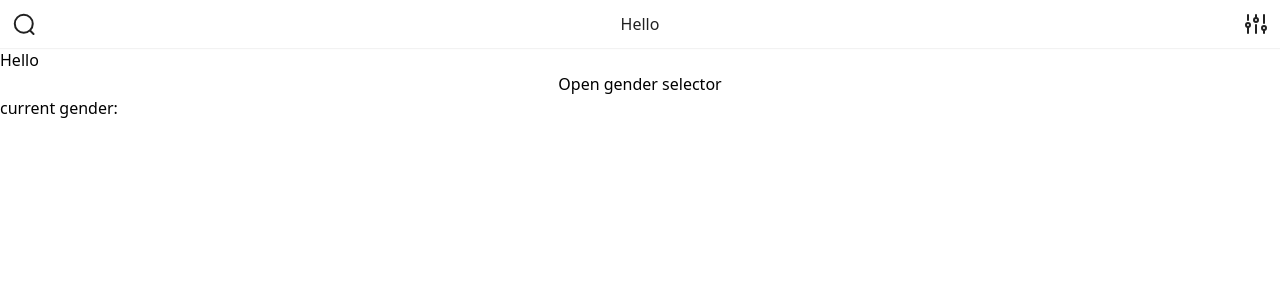
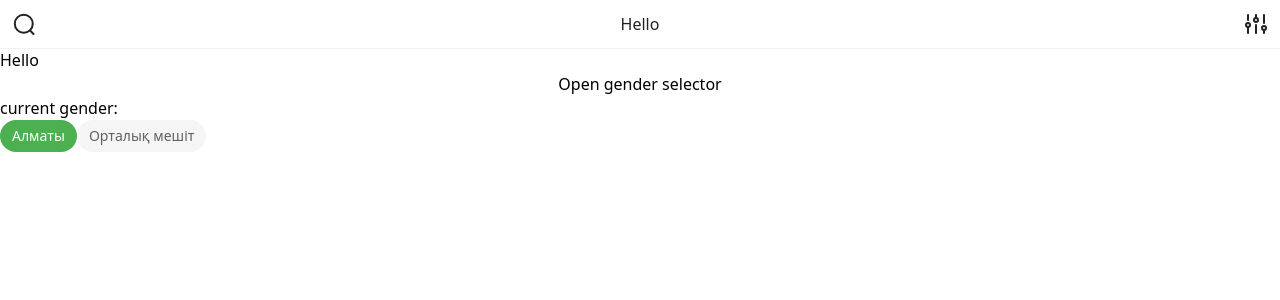
Before and after one commit to rasult22/meshit.kz, a React (Vite) app: page /filter in a window 1280 px wide. Shown: the top 300 px of the page. Built offline with nearby package versions, Linux system fonts and the light colour scheme.

Commit message:
feat(ui): ui-chip

```diff
--- a/src/App.tsx
+++ b/src/App.tsx
@@ -3,6 +3,7 @@ import React, { ReactElement, useState } from 'react'
 import FeatureDatePicker from './features/datepicker/feature-datepicker'
 import FeatureGenderSelector from './features/gender-selector/feature-gender-selector'
 import FeatureAppNavbar from './features/app-navbar/feature-app-navbar'
+import UIChip from './ui/chips/ui-chip'
 
 function App(): ReactElement {
   const [isGenderSelectorOpen, setGenderOpen] = useState(false)
@@ -22,6 +23,10 @@ function App(): ReactElement {
           }}
         />
       )}
+      <div>
+        <UIChip selected={true}>Алматы</UIChip>
+        <UIChip selected={false}>Орталық мешіт</UIChip>
+      </div>
     </div>
   )
 }
--- /dev/null
+++ b/src/ui/chips/ui-chip.tsx
@@ -0,0 +1,21 @@
+import React from 'react'
+
+interface Props {
+  selected: boolean
+  onClick?: () => void
+}
+
+const UIChip: React.FC<Props> = ({ onClick, selected, children }) => {
+  return (
+    <div
+      onClick={onClick}
+      className={`${
+        selected ? 'bg-alpha text-white' : 'bg-[#F5F5F5] text-[#616161]'
+      } inline-flex px-[12px] py-[10px] rounded-[30px] text-[14px] leading-[12px]`}
+    >
+      {children}
+    </div>
+  )
+}
+
+export default UIChip
```
